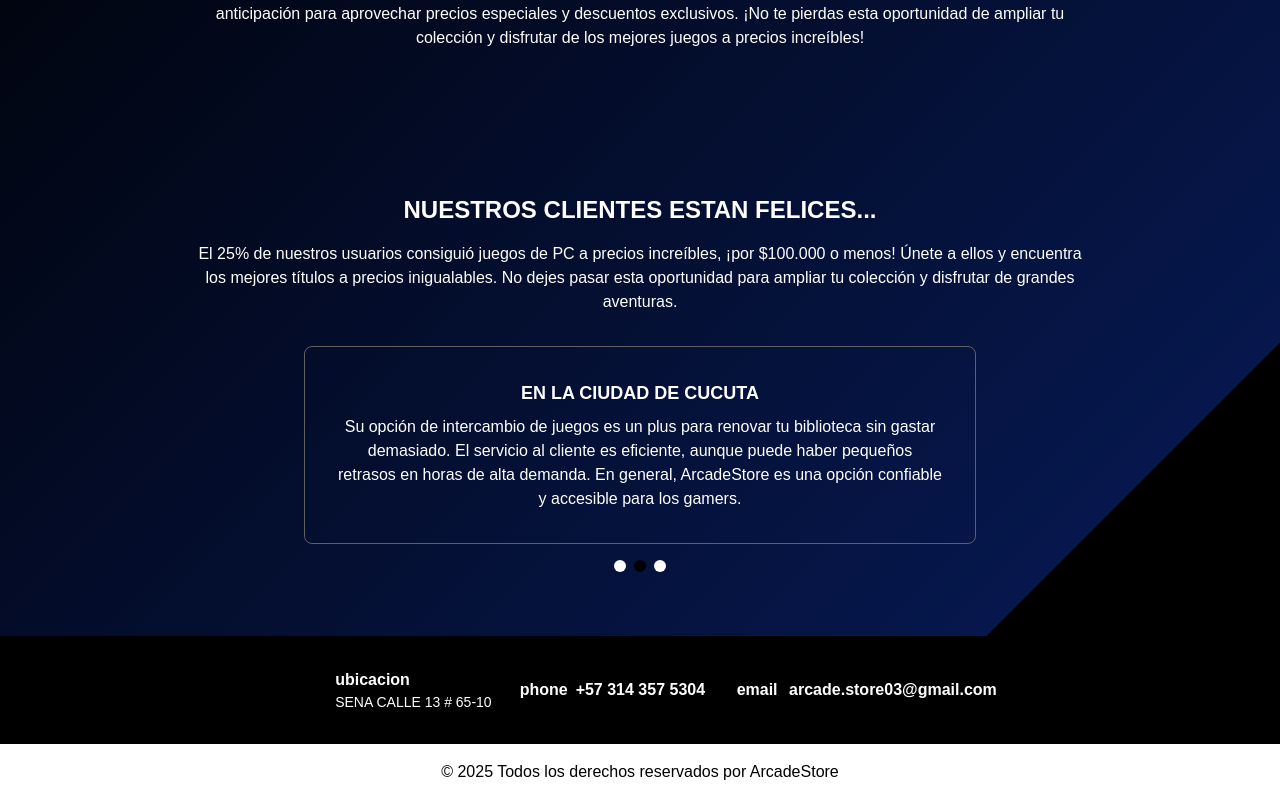
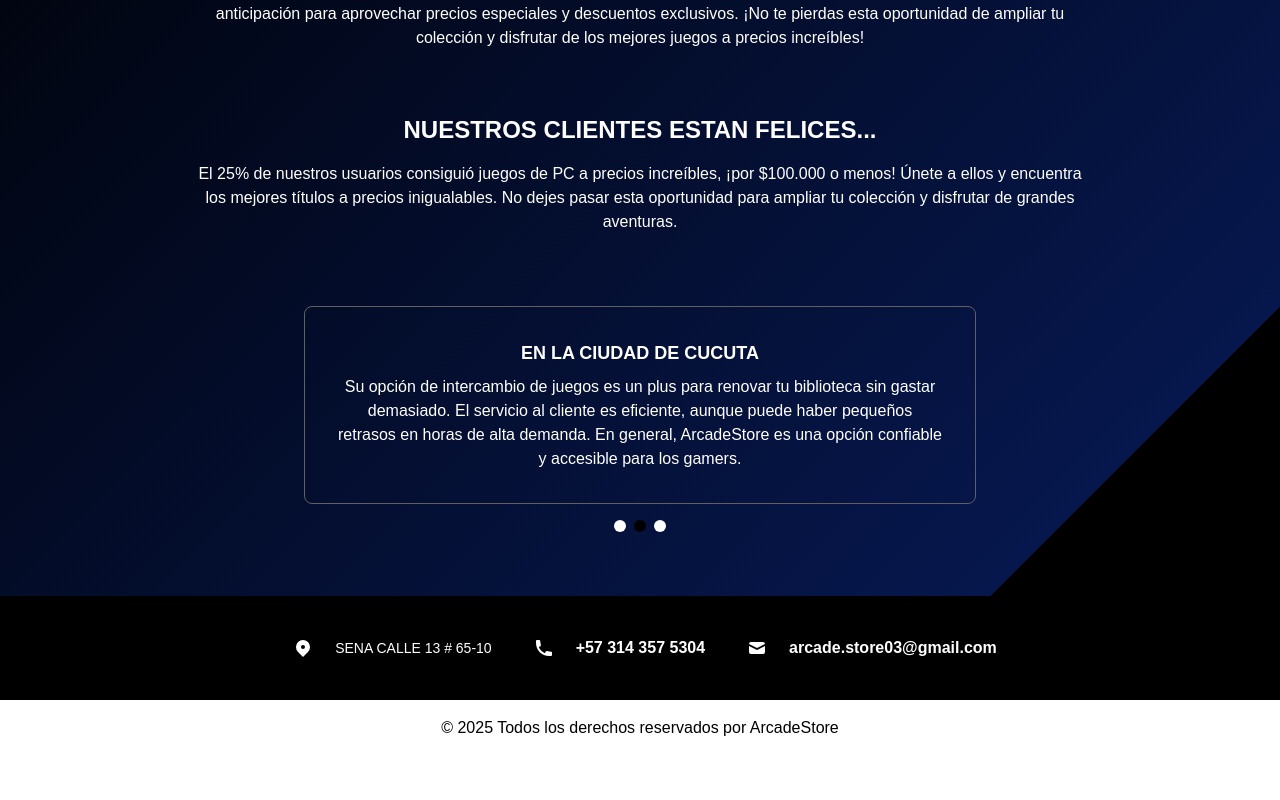
Before and after one commit to JonatanDaza/ArcadeStore-Java, a Next.js app in the folder frontend/: page / in a window 1280 px wide. Shown: the part 1118-1918 px from the top of the page. After the commit the page ends 1874 px from the top, so only its background shows below. Built offline with nearby package versions, Linux system fonts and the light colour scheme.

Commit message:
mejora de page principal y componente flooter

```diff
--- a/frontend/src/app/components/footer.jsx
+++ b/frontend/src/app/components/footer.jsx
@@ -14,23 +14,25 @@ export default function Footer() {
               target="_blank"
               rel="noopener noreferrer"
               href="https://www.google.com/maps/place/Kr+13+%23+65-10,+Chapinero,+Bogotá,+D.C.,+Bogotá,+Bogotá,+D.C./@4.651911,-74.0630135,17z/data=!3m1!4b1!4m6!3m5!1s0x8e3f9a45d07b6607:0x7afea3e6e701227b!8m2!3d4.651911!4d-74.0630135!16s%2Fg%2F11x11gz5tf?entry=ttu&g_ep=EgoyMDI1MDQyMC4wIKXMDSoASAFQAw%3D%3D"
-              className="flex items-center gap-3 hover:text-yellow-500 transition"
+              className="flex items-center gap-3 hover:text transition"
             >
-              <div className="w-10 h-10 flex items-center justify-center rounded-full text-gray-900 font-bold">
-                {/* <img src="/images/location.png" alt="Ubicación" /> */}
+              <div className="w-10 h-10 flex items-center justify-center rounded-full">
+                <svg className="w-5 h-5" fill="currentColor" viewBox="0 0 20 20">
+                  <path fillRule="evenodd" d="M5.05 4.05a7 7 0 119.9 9.9L10 18.9l-4.95-4.95a7 7 0 010-9.9zM10 11a2 2 0 100-4 2 2 0 000 4z" clipRule="evenodd" />
+                </svg>
               </div>
               <div>
-                <p className="font-semibold text-[#fff]">ubicacion</p>
                 <p className="text-sm text-[#fff]">SENA CALLE 13 # 65-10</p>
               </div>
             </a>
             <a
               href="tel:+573143575304"
-              className="flex items-center gap-3 hover:text-yellow-500 transition"
+              className="flex items-center gap-3 hover:text transition"
             >
-              <div className="w-10 h-10 flex items-center justify-center rounded-full text-gray-900 font-bold">
-                {/* <img src="/images/phone.png" alt="Teléfono" /> */}
-                <span className="material-icons text-[#fff]">phone</span>
+              <div className="w-10 h-10 flex items-center justify-center rounded-full">
+                <svg className="w-5 h-5" fill="currentColor" viewBox="0 0 20 20">
+                  <path d="M2 3a1 1 0 011-1h2.153a1 1 0 01.986.836l.74 4.435a1 1 0 01-.54 1.06l-1.548.773a11.037 11.037 0 006.105 6.105l.774-1.548a1 1 0 011.059-.54l4.435.74a1 1 0 01.836.986V17a1 1 0 01-1 1h-2C7.82 18 2 12.18 2 5V3z" />
+                </svg>
               </div>
               <div>
                 <p className="font-semibold text-[#fff]">+57 314 357 5304</p>
@@ -38,11 +40,13 @@ export default function Footer() {
             </a>
             <a
               href="mailto:arcade.store03@gmail.com"
-              className="flex items-center gap-3 hover:text-yellow-500 transition"
+              className="flex items-center gap-3 hover:text transition"
             >
-              <div className="w-10 h-10 flex items-center justify-center rounded-full text-gray-900 font-bold">
-                {/* <img src="/images/email.png" alt="Correo" /> */}
-                <span className="material-icons text-[#fff]">email</span>
+              <div className="w-10 h-10 flex items-center justify-center rounded-full">
+                <svg className="w-5 h-5" fill="currentColor" viewBox="0 0 20 20">
+                  <path d="M2.003 5.884L10 9.882l7.997-3.998A2 2 0 0016 4H4a2 2 0 00-1.997 1.884z" />
+                  <path d="M18 8.118l-8 4-8-4V14a2 2 0 002 2h12a2 2 0 002-2V8.118z" />
+                </svg>
               </div>
               <div>
                 <p className="font-semibold text-[#fff]">arcade.store03@gmail.com</p>
--- a/frontend/src/app/page.js
+++ b/frontend/src/app/page.js
@@ -1,12 +1,10 @@
 'use client';
-
 
 import { useState } from "react";
 import React from "react";
 import Header from "./components/header";
 import Footer from "./components/footer";
 import CarouselClientes from "./components/carouselClients";
-
 
 function limitText(text, max) {
   return text.length > max ? text.slice(0, max) + "..." : text;
@@ -20,7 +18,7 @@ const HomePage = ({ juegosDestacados = [], juegosRecientes = [] }) => {
   const userId = 123;
 
   return (
-    <>
+    <div className="min-h-screen flex flex-col">
       <Header
         isAuthenticated={isAuthenticated}
         userRole={userRole}
@@ -29,7 +27,7 @@ const HomePage = ({ juegosDestacados = [], juegosRecientes = [] }) => {
         userId={userId}
       />
       <main
-        className="min-h-screen font-poppins text-white"
+        className="flex-1 font-poppins text-white flex flex-col"
         style={{
           backgroundImage:
             "linear-gradient(135deg, #000 20%, #06174d 90%, #000 -50%)",
@@ -86,7 +84,7 @@ const HomePage = ({ juegosDestacados = [], juegosRecientes = [] }) => {
         </section>
 
         {/* Juegos Recientes */}
-        <div className="py-16">
+        <div className="py-16 flex-1">
           <div className="max-w-5xl mx-auto">
             <h2 className="text-3xl font-bold text-center text-[#3a6aff] fw-blod mb-10">
               Juegos Recientes
@@ -123,7 +121,7 @@ const HomePage = ({ juegosDestacados = [], juegosRecientes = [] }) => {
         </div>
 
         {/* Service Section */}
-        <section className="py-16">
+        <section className="py-16 flex-1">
           <div className="max-w-6xl mx-auto px-4">
             <h2 className="text-3xl font-bold fw-blod text-[#fff] mb-10">
               NUEVOS{" "}
@@ -179,7 +177,7 @@ const HomePage = ({ juegosDestacados = [], juegosRecientes = [] }) => {
         </section>
 
         {/* Buy Section */}
-        <section className="text-white py-16">
+        <section className="text-white py-16 flex-1">
           <div className="max-w-4xl mx-auto text-center">
             <h2 className="text-2xl font-bold mb-4">
               ¡TE INVITAMOS A CONOCER MÁS JUEGOS!
@@ -191,12 +189,9 @@ const HomePage = ({ juegosDestacados = [], juegosRecientes = [] }) => {
               exclusivos. ¡No te pierdas esta oportunidad de ampliar tu colección
               y disfrutar de los mejores juegos a precios increíbles!
             </p>
-            <div className="d-flex justify-content-center"></div>
           </div>
-        </section>
-
-        {/* Client Section */}
-        <section className="text-white py-16">
+          <br/>
+          <br/>
           <div className="max-w-4xl mx-auto text-center">
             <h2 className="text-2xl font-bold mb-4">
               NUESTROS CLIENTES ESTAN FELICES...
@@ -208,13 +203,14 @@ const HomePage = ({ juegosDestacados = [], juegosRecientes = [] }) => {
               oportunidad para ampliar tu colección y disfrutar de grandes
               aventuras.
             </p>
+          <br/>
             {/* Carousel de clientes */}
             <CarouselClientes />
           </div>
         </section>
       </main>
       <Footer />
-    </>
+    </div>
   );
 };
 
```
